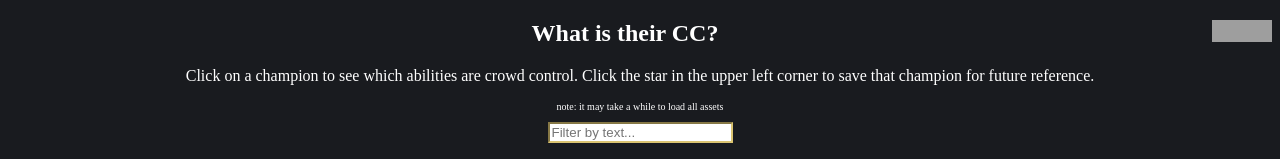
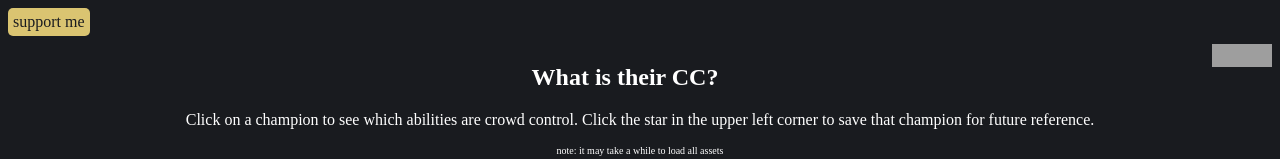
Before and after one commit to aislinp/whatistheircc, a plain HTML site: page index.html in a window 1280 px wide. Shown: the top 159 px of the page. Drawn offline with Linux system fonts and the light colour scheme; grey boxes are pictures that could not be loaded; a web font is replaced by a local one.

Commit message:
add support me button

```diff
--- a/index.html
+++ b/index.html
@@ -18,7 +18,8 @@
 		developed on repl.it, deployed on github + vercel.
 		completely coded by me :) design is not my strong suit lol sorry if it looks bad
 	-->
-
+	<a href="https://www.buymeacoffee.com/unpollo" id="support">support me</a>
+	<br><br>
 	<div id="google_translate_element"></div>
 	<img id="helpButton" src="ext/icons/help.png">
 	<img id="cookieButton">
--- a/style.css
+++ b/style.css
@@ -2,6 +2,15 @@
 	font-family: "BeaufortforLOL-Bold";
 	src: url("//db.onlinewebfonts.com/t/12420e8c141ca7c3dff41de2d59df13e.eot");
 	src: url("//db.onlinewebfonts.com/t/12420e8c141ca7c3dff41de2d59df13e.eot?#iefix") format("embedded-opentype"), url("//db.onlinewebfonts.com/t/12420e8c141ca7c3dff41de2d59df13e.woff2") format("woff2"), url("//db.onlinewebfonts.com/t/12420e8c141ca7c3dff41de2d59df13e.woff") format("woff"), url("//db.onlinewebfonts.com/t/12420e8c141ca7c3dff41de2d59df13e.ttf") format("truetype"), url("//db.onlinewebfonts.com/t/12420e8c141ca7c3dff41de2d59df13e.svg#BeaufortforLOL-Bold") format("svg");
+}
+
+#support {
+	color: #191b1f;
+	padding: 5px;
+	background-color: #dac471;
+	text-decoration: none;
+	float: left;
+	border-radius: 5px;
 }
 
 body, button {
```
